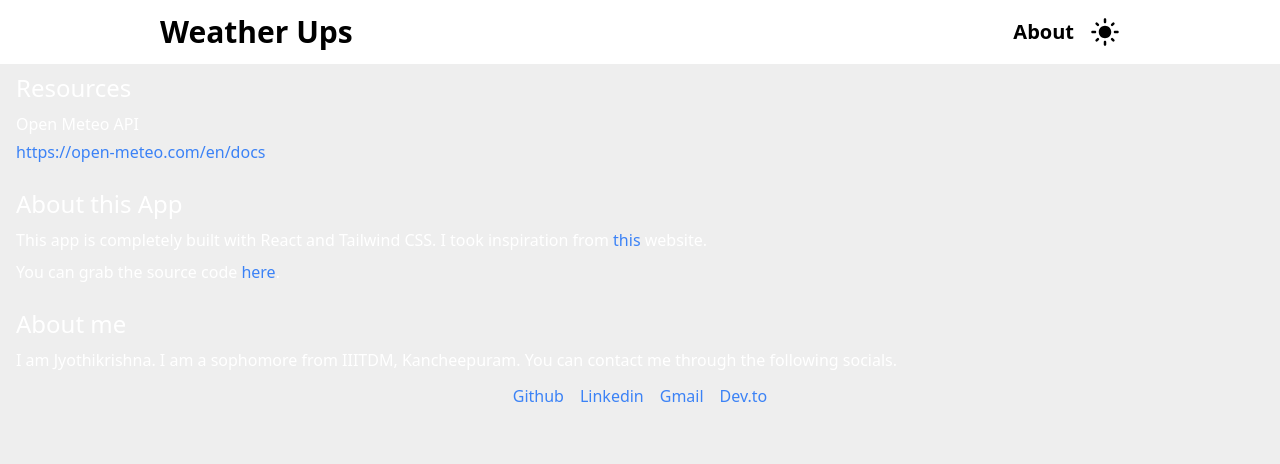
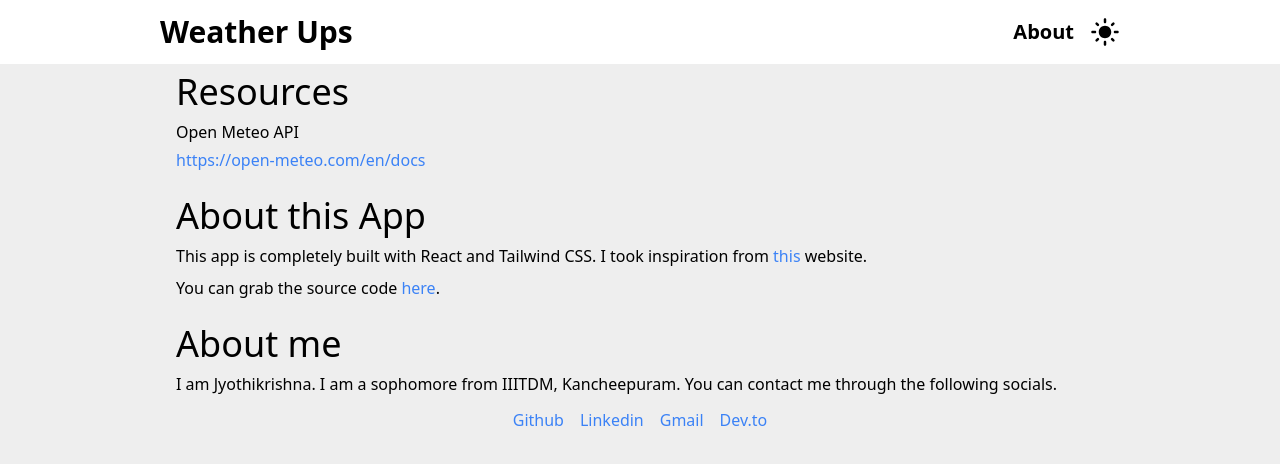
Before and after one commit to bhendi-boi/WeatherUps, a React (Vite) app: page /about in a window 1280 px wide. Shown: the top 464 px of the page. Built offline with nearby package versions, Linux system fonts and the light colour scheme.

Commit message:
about - layout - added a teritiary link component

```diff
--- a/src/About.tsx
+++ b/src/About.tsx
@@ -1,45 +1,34 @@
+import TeritiaryLink from "./components/TeritiaryLink";
 const About = () => {
 	return (
-		<main className="min-h-screen text-white">
+		<main className="min-h-screen sm:w-3/4 sm:mx-auto dark:text-neutral-200">
 			<section className="px-4 pb-4">
-				<h2 className="my-2 text-2xl">Resources</h2>
+				<h2 className="my-2 text-2xl md:text-4xl">Resources</h2>
 				<h3 className="my-1">Open Meteo API</h3>
-				<a
+				<TeritiaryLink
+					text="https://open-meteo.com/en/docs"
 					href="https://open-meteo.com/en/docs"
-					target="_blank"
-					className="text-blue-500 relative after:content-[''] after:w-0 after:h-[1px] after:bg-blue-500 after:absolute after:left-0 after:bottom-0 hover:after:w-full after:-translate-x-1/4 hover:after:translate-x-0 hover:after:transition after:origin-left after:duration-200"
-				>
-					https://open-meteo.com/en/docs
-				</a>
+				/>
 			</section>
 			<section className="px-4 pb-4">
-				<h2 className="my-2 text-2xl">About this App</h2>
+				<h2 className="my-2 text-2xl md:text-4xl">About this App</h2>
 				<p className="pb-2">
 					This app is completely built with React and Tailwind CSS. I took
 					inspiration from{" "}
-					<a
-						href="https://weatherups.netlify.app/"
-						target="_blank"
-						className="text-blue-500 relative after:content-[''] after:w-0 after:h-[1px] after:bg-blue-500 after:absolute after:left-0 after:bottom-0 hover:after:w-full after:-translate-x-1/4 hover:after:translate-x-0 hover:after:transition after:origin-left after:duration-200"
-					>
-						this
-					</a>{" "}
+					<TeritiaryLink text="this" href="https://weatherups.netlify.app/" />{" "}
 					website.
 				</p>
 				<p>
 					You can grab the source code{" "}
-					<a
+					<TeritiaryLink
+						text="here"
 						href="https://github.com/bhendi-boi/weather-app-tailwind"
-						target="_blank"
-						className="text-blue-500 relative after:content-[''] after:w-0 after:h-[1px] after:bg-blue-500 after:absolute after:left-0 after:bottom-0 hover:after:w-full after:-translate-x-1/4 hover:after:translate-x-0 hover:after:transition after:origin-left after:duration-200"
-					>
-						here
-					</a>
+					/>
 					.
 				</p>
 			</section>
 			<section className="px-4">
-				<h2 className="my-2 text-2xl">About me</h2>
+				<h2 className="my-2 text-2xl md:text-4xl">About me</h2>
 				<p className="pb-3">
 					I am Jyothikrishna. I am a sophomore from IIITDM, Kancheepuram. You can
 					contact me through the following socials.{" "}
--- /dev/null
+++ b/src/components/TeritiaryLink.tsx
@@ -0,0 +1,17 @@
+type TeritiaryLinkProps = {
+	text: string;
+	href: string;
+};
+const TeritiaryLink = ({ text, href }: TeritiaryLinkProps) => {
+	return (
+		<a
+			href={href}
+			target="_blank"
+			className="text-blue-500 relative after:content-[''] after:w-0 after:h-[1px] after:bg-blue-500 after:absolute after:left-0 after:bottom-0 hover:after:w-full after:-translate-x-1/4 hover:after:translate-x-0 hover:after:transition after:origin-left after:duration-200"
+		>
+			{text}
+		</a>
+	);
+};
+
+export default TeritiaryLink;
```
